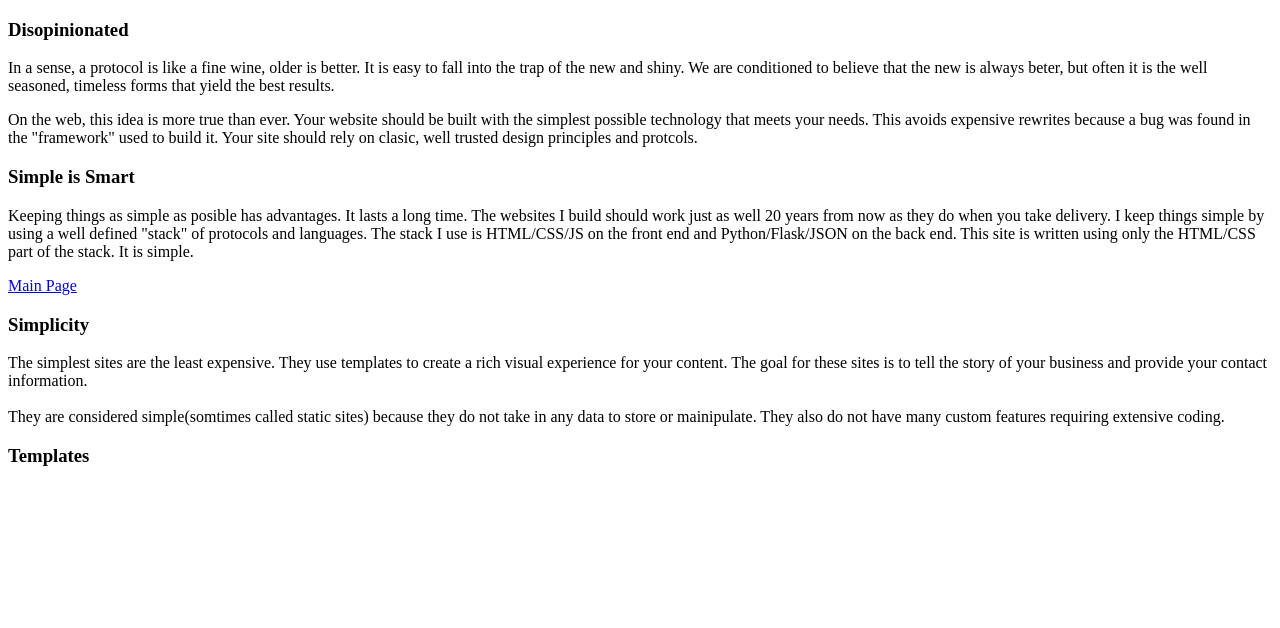
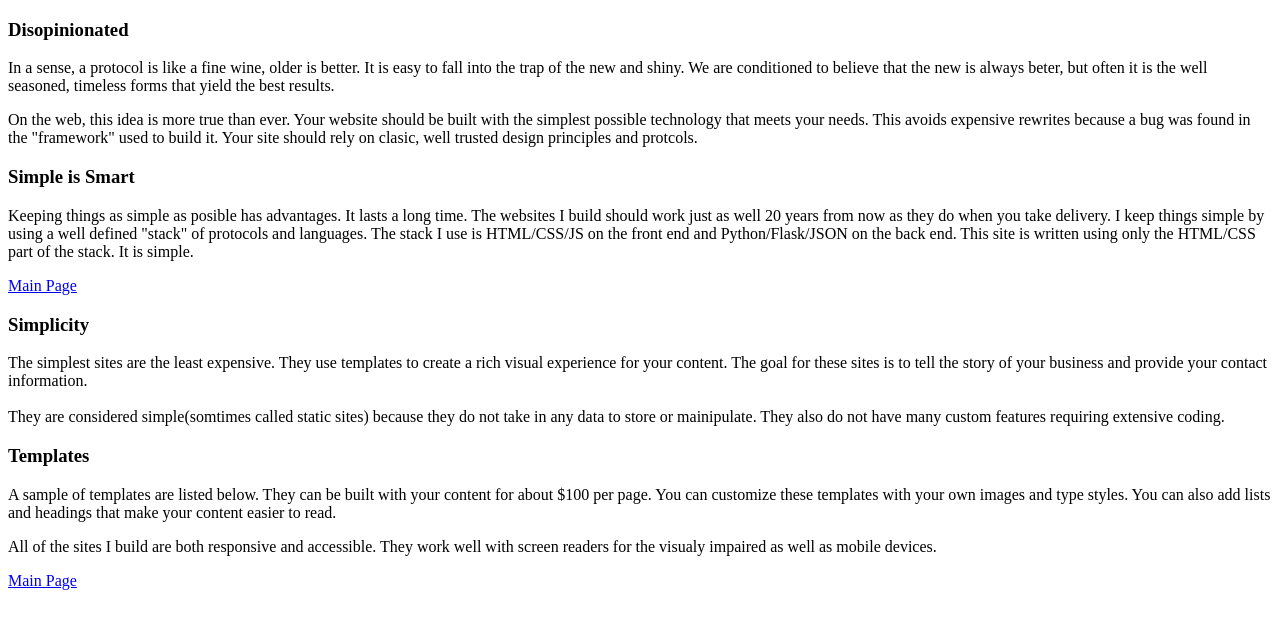
Before and after one commit to Marking-Time/Portfolio, a plain HTML site: page Website/content.html in a window 1280 px wide. Drawn offline with Linux system fonts and the light colour scheme.

Commit message:
add content

```diff
--- a/Website/content.html
+++ b/Website/content.html
@@ -19,7 +19,11 @@
     The simplest sites are the least expensive.  They use templates to create a rich visual experience for your content. The goal for these sites is to tell the story of your business and provide your contact information. <br><br>
     They are considered simple(somtimes called static sites) because they do not take in any data to store or mainipulate.  They also do not have many custom features requiring extensive coding.</p>
     <h3 id="templates">Templates</h3>
-    <p></p>
+    <p>A sample of templates are listed below.  They can be built with your content for about $100 per page. You can customize these templates with your own images and type styles. You can also add lists and headings that make your content easier to read.</p>
+    <p>
+    	All of the sites I build are both responsive and accessible. They work well with screen readers for the visualy impaired as well as mobile devices.
+    </p>
+    <a href="../index-light.html">Main Page</a>
 
   	<!-- <b>Templates</b><br>
   	<p>I use <a href="#templates">templates</a> that replicate commonly used website styles.  This reduces the amount of new code that I need to write for your site. You provide all the content including images, text and logos as well as choosing the colors that you like and I plug those into template. </p> -->
```
Also changed, not shown: Website/index-light.html (+1 -1 lines).
